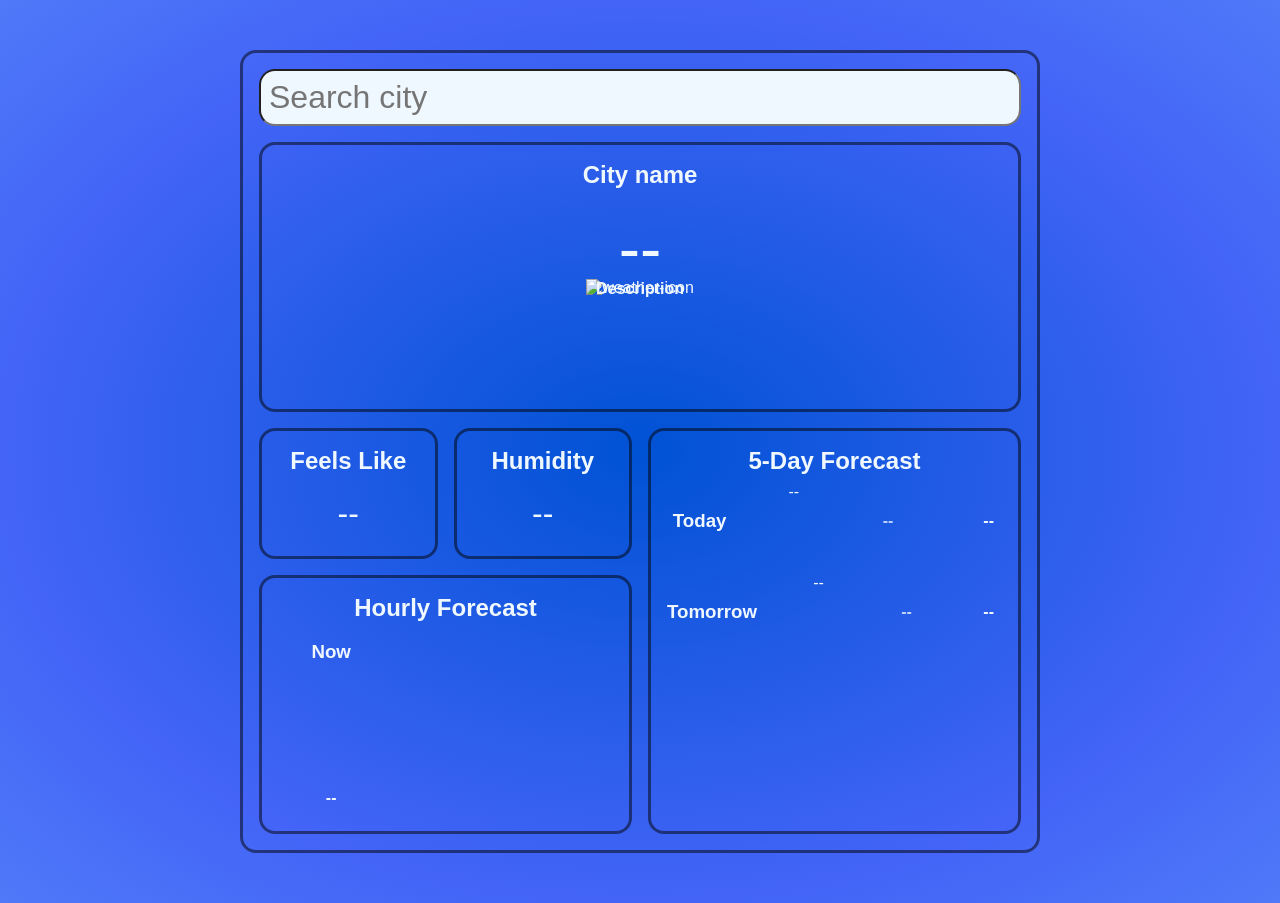
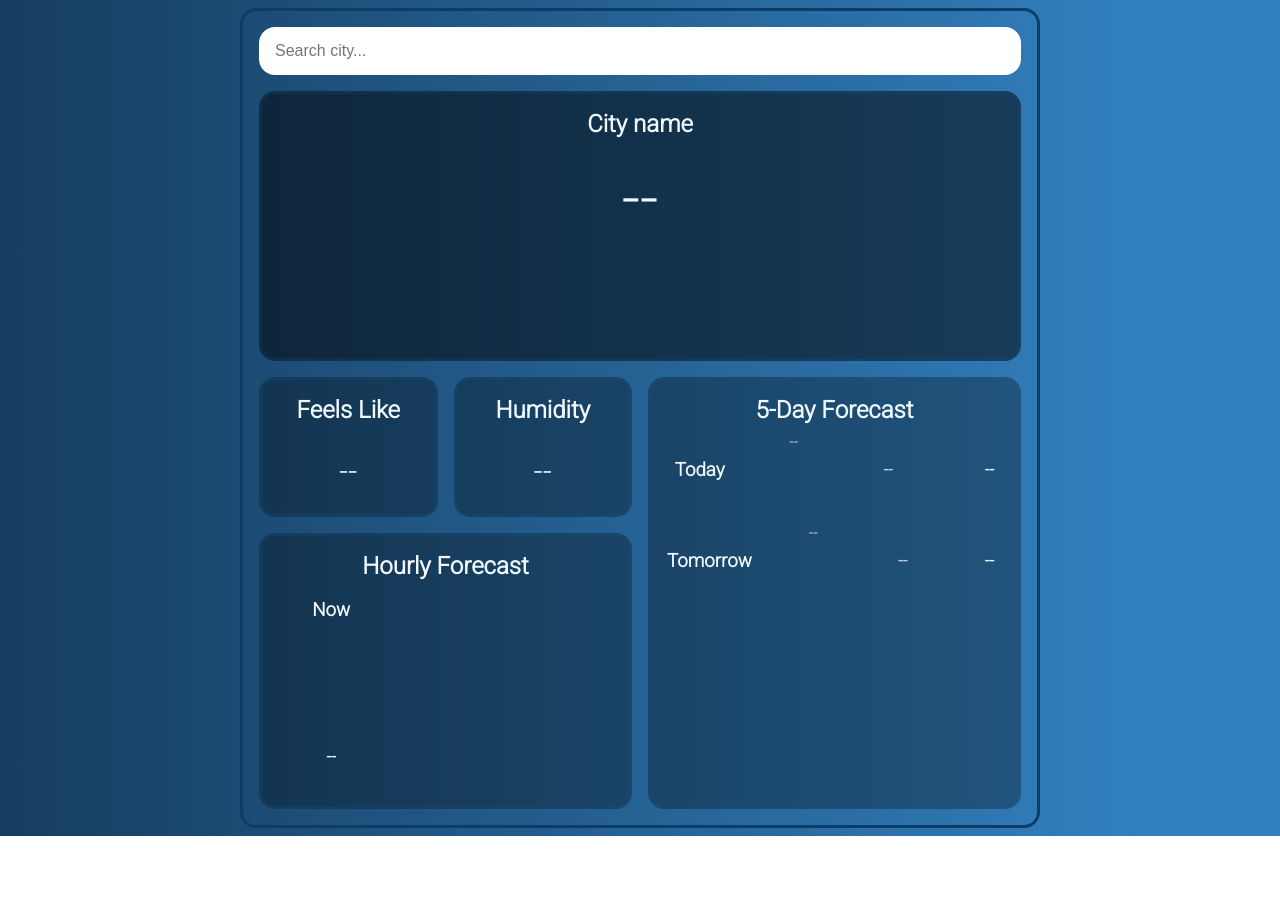
Before and after one commit to nithin-hunt/weather_app, a plain HTML site: page index.html in a window 1280 px wide. After the commit the page ends 836 px from the top, so only its background shows below. Drawn offline with Linux system fonts and the light colour scheme.

Commit message:
Update background color

```diff
--- a/index.html
+++ b/index.html
@@ -9,13 +9,12 @@
   </head>
   <body>
     <main class="container">
-      <input list="cities" type="search" name="search" id="search" placeholder="Search city" autocomplete="off" />
+      <input list="cities" type="search" name="search" id="search" placeholder="Search city..." autocomplete="off" />
       <datalist id="cities"> </datalist>
       <article id="current-forecast">
         <h1 class="city">City name</h1>
         <p class="temp">--</p>
-        <img alt="weather-icon" class="icon" />
-        <p class="description">Description</p>
+        <section class="current-forecast-info"></section>
       </article>
       <article id="feels-like">
         <h1>Feels Like</h1>
--- a/main.js
+++ b/main.js
@@ -32,8 +32,9 @@ const loadCurrentForecast = ({ name, main: {temp, temp_max, temp_min}, weather:
     const currentForecastElement = document.getElementById("current-forecast");
     currentForecastElement.querySelector(".city").textContent = name;
     currentForecastElement.querySelector(".temp").textContent = formatTemperature(temp);
-    currentForecastElement.querySelector(".icon").src = `${createIconUrl(icon)}`;
-    currentForecastElement.querySelector(".description").textContent = description;
+    currentForecastElement.querySelector(".current-forecast-info").innerHTML =
+    `<img src="${createIconUrl(icon)}" alt="weather-icon" class="icon"/>
+     <p class="description">${description}</p>`
 }
 
 const loadFeelsLike = ({main: {feels_like}}) => {
--- a/style.css
+++ b/style.css
@@ -1,3 +1,4 @@
+@import url('https://fonts.googleapis.com/css2?family=Roboto:wght@300&display=swap');
 *,
 *::after,
 *::before {
@@ -26,10 +27,11 @@ p {
 }
 
 body {
-    font-family: Arial, Helvetica, sans-serif;
+    margin: 0;
+    font-family: 'Roboto', sans-serif;
     max-width: 800px;
-    margin: var(--spacing-regular);
-    background: radial-gradient( rgba(0,82,212,1) 0%, rgba(67,100,247,1) 75%, rgba(111,177,252,1) 120%);
+    margin: var(--spacing-medium);
+    background: linear-gradient(to right, rgb(22, 61, 95) 0%, rgb(50, 128, 191)90%);
     color: aliceblue;
 }
 
@@ -43,27 +45,41 @@ body {
     "hourly hourly"
     "fiveday fiveday";
     gap: var(--spacing-regular);
+    padding: var(--spacing-regular);
 }
 
-.container,
 .container > article {
-    border: 3px solid rgba(0, 0, 0, 0.5);
+    border: 3px solid rgba(23, 84, 137, 0.2);
     border-radius: var(--spacing-regular);
     padding: var(--spacing-regular);
+    background-color: rgba(0,0,0,0.1);
 }
 
 #search {
     grid-area: search;
-    font-size: var(--font-large);
+    font-size: var(--font-regular);
     border-radius: var(--spacing-regular);
-    padding: var(--spacing-medium);
-    background-color: aliceblue;
-    /* opacity: 90%; */
+    padding: var(--spacing-regular);
+    height: 3rem;
+    background-color: #FFF;
 }
+
+input[type=search] {
+    border: none;
+    -webkit-transition: 0.2s;
+    transition: 0.2s;
+    outline: none;
+}
+
+input[type=search]:focus {
+    border: 3px solid rgb(11, 61, 105);
+}
+
 #current-forecast{
     grid-area: current;
     text-align: center;
-    height: 270px;;
+    height: 270px;
+    background-color: rgba(0,0,0,0.5);
 }
 
 #current-forecast .city {
@@ -86,22 +102,25 @@ body {
 #feels-like{
     grid-area: feelslike;
     text-align: center;
+    background-color: rgba(0,0,0,0.3);
 }
 
 #humidity {
     grid-area: humidity;
     text-align: center;
+    background-color: rgba(0,0,0,0.3);
 }
 
 .feels-like-temp,
 .humidity-value {
     font-size: var(--font-large);
-    margin-top: 20px;;
+    padding-top: 20px;;
 }
 
 #hourly-forecast{
     grid-area: hourly;
     text-align: center;
+    background-color: rgba(0,0,0,0.3);
 }
 
 #hourly-forecast .hourly-container {
@@ -110,7 +129,8 @@ body {
     grid-auto-flow: column;
     grid-auto-columns: minmax(100px, 1fr);
     overflow-x: auto;
-    gap: var(--spacing-medium)
+    gap: var(--spacing-medium);
+    padding-bottom: var(--spacing-regular);
 }
 
 #hourly-forecast .hourly-container .icon {
@@ -126,6 +146,7 @@ body {
 #five-day-forecast{
     grid-area: fiveday;
     text-align: center;
+    background-color: rgba(0,0,0,0.3);
 }
 
 #five-day-forecast .five-day-wise-forecast-container {
@@ -167,9 +188,8 @@ body {
 
 
 @media (width>=650px) {
-   body {
-        margin: 50px auto;
-        background: radial-gradient(rgba(0,82,212,1) 0%, rgba(67,100,247,1) 70%, rgba(111,177,252,1) 180%);
+    body {
+        margin: var(--spacing-medium) auto;
     }
     .container{
         grid-template-columns: repeat(4, 1fr);
@@ -178,5 +198,7 @@ body {
         "current current current current "
         "feelslike humidity fiveday fiveday"
         "hourly hourly fiveday fiveday";
+        border: 3px solid rgb(11, 61, 105);
+        border-radius: var(--spacing-regular);
     }
 }
```
